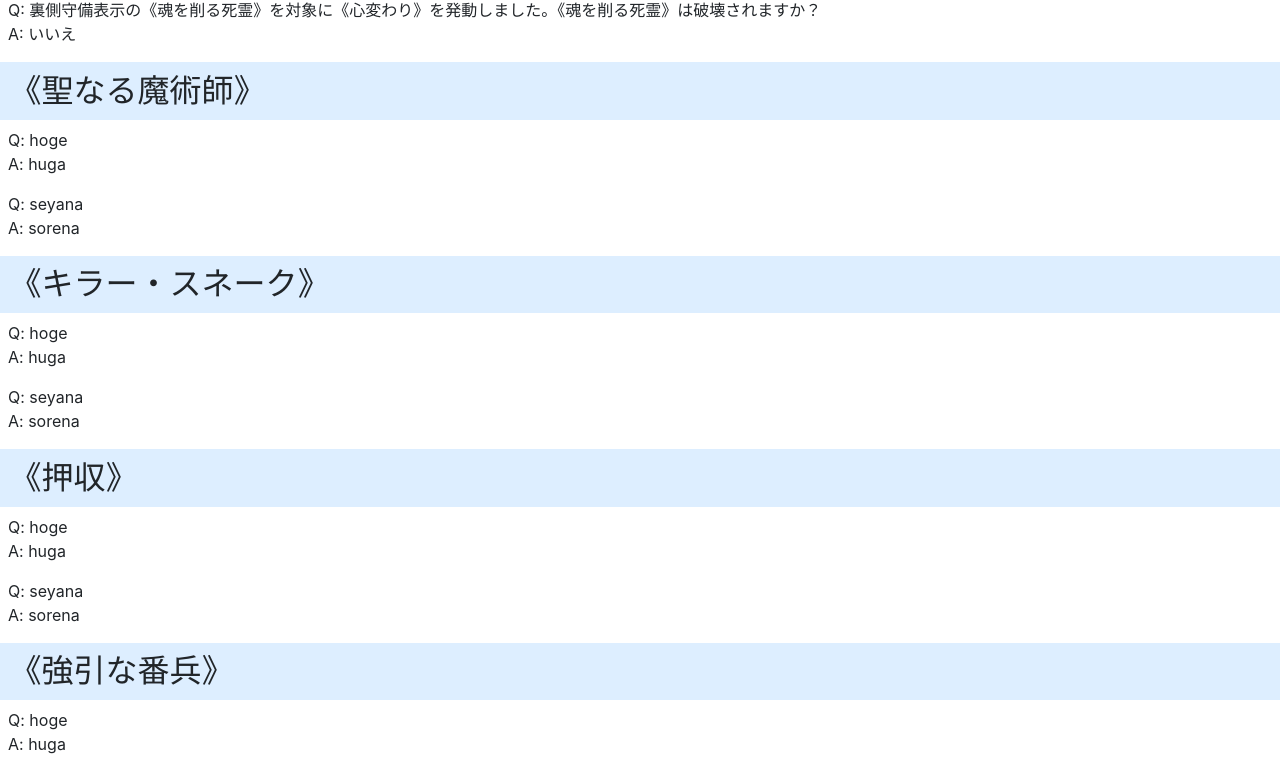
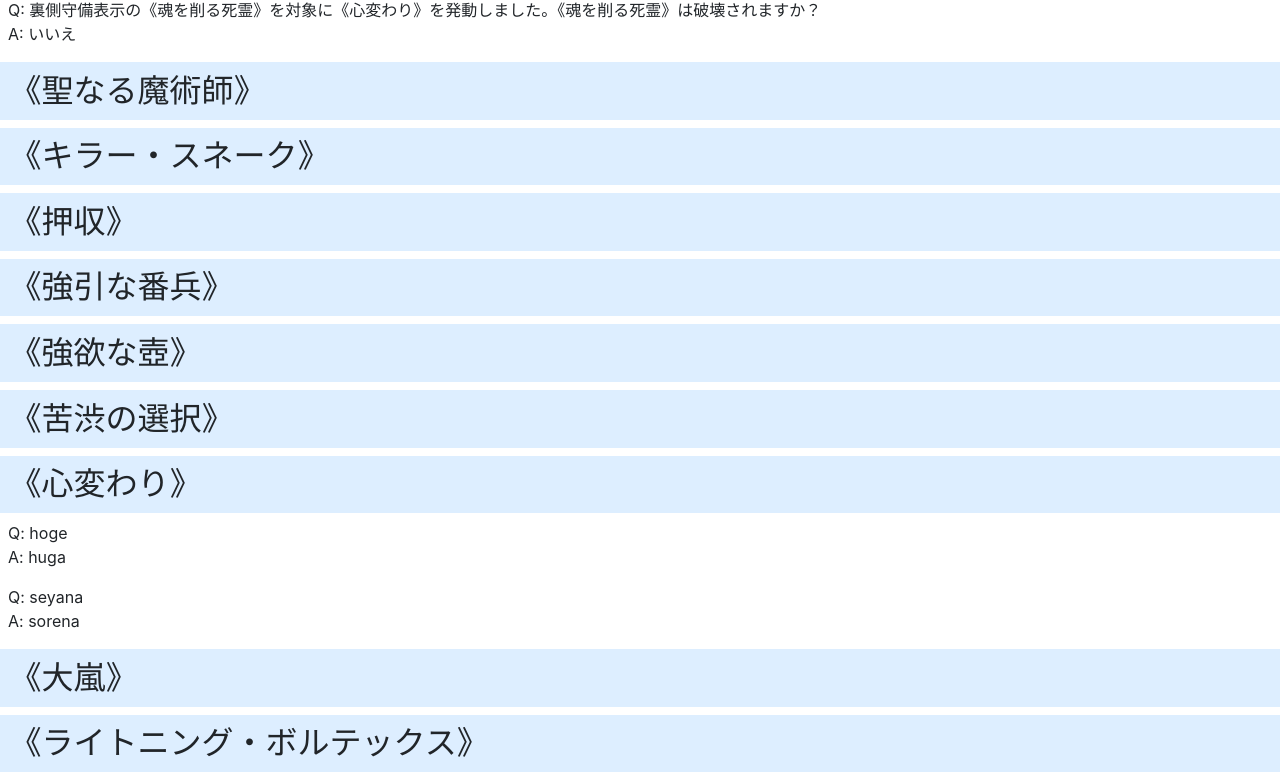
Before and after one commit to wotsushi/y-gateball, a React (Create React App) app: page /faq in a window 1280 px wide. Shown: the part 3400-4176 px from the top of the page. Built offline with nearby package versions, Linux system fonts and the light colour scheme; what react-hooks-global-state would draw is missing.

Commit message:
FAQのcleanup
ISSUE: #31

```diff
--- a/src/FAQ.tsx
+++ b/src/FAQ.tsx
@@ -210,45 +210,27 @@ const faqs: FAQ[] = [
   },
   {
     name: "聖なる魔術師",
-    qas: [
-      ["hoge", "huga"],
-      ["seyana", "sorena"],
-    ],
+    qas: [],
   },
   {
     name: "キラー・スネーク",
-    qas: [
-      ["hoge", "huga"],
-      ["seyana", "sorena"],
-    ],
+    qas: [],
   },
   {
     name: "押収",
-    qas: [
-      ["hoge", "huga"],
-      ["seyana", "sorena"],
-    ],
+    qas: [],
   },
   {
     name: "強引な番兵",
-    qas: [
-      ["hoge", "huga"],
-      ["seyana", "sorena"],
-    ],
+    qas: [],
   },
   {
     name: "強欲な壺",
-    qas: [
-      ["hoge", "huga"],
-      ["seyana", "sorena"],
-    ],
+    qas: [],
   },
   {
     name: "苦渋の選択",
-    qas: [
-      ["hoge", "huga"],
-      ["seyana", "sorena"],
-    ],
+    qas: [],
   },
   {
     name: "心変わり",
@@ -259,10 +241,7 @@ const faqs: FAQ[] = [
   },
   {
     name: "大嵐",
-    qas: [
-      ["hoge", "huga"],
-      ["seyana", "sorena"],
-    ],
+    qas: [],
   },
   {
     name: "ライトニング・ボルテックス",
```
